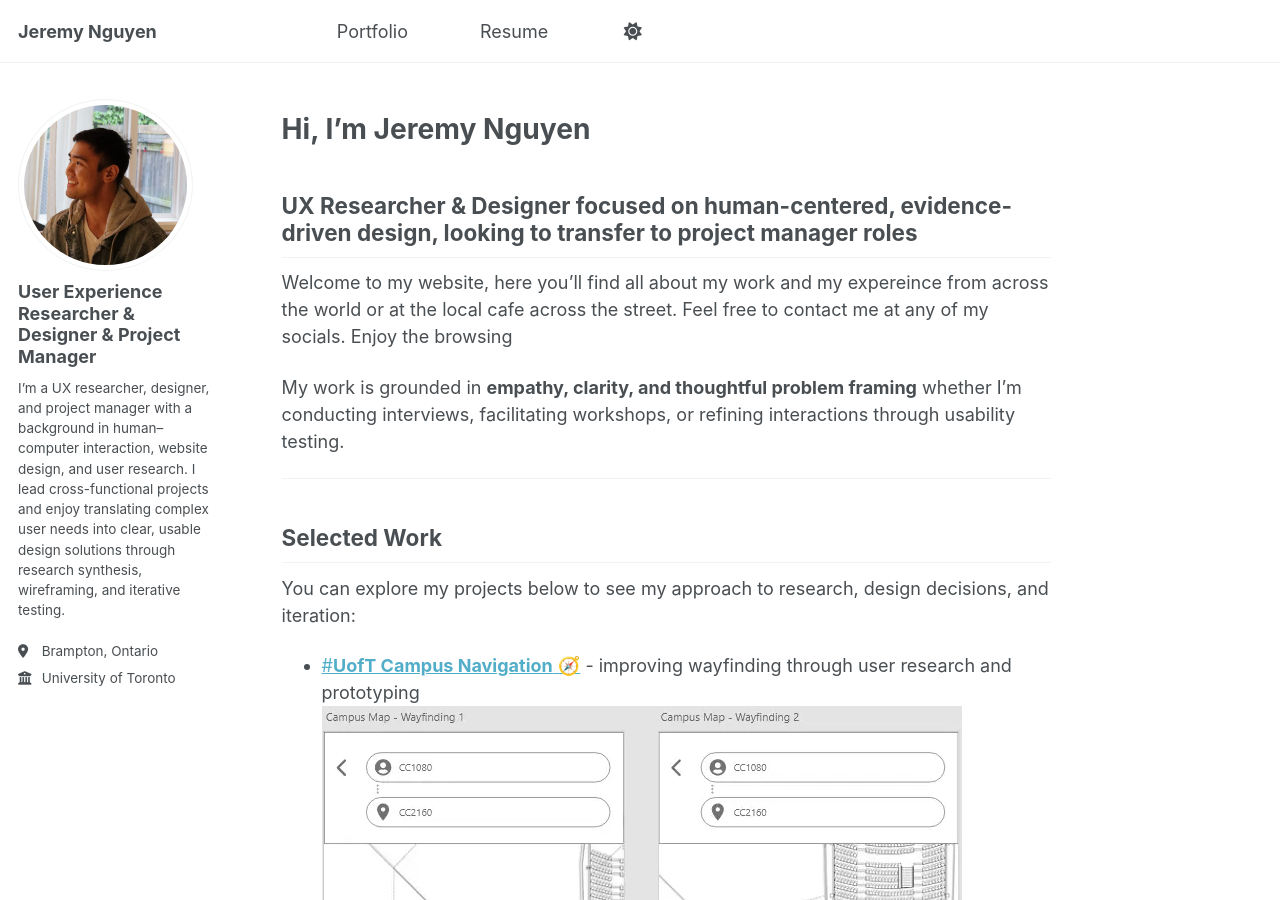
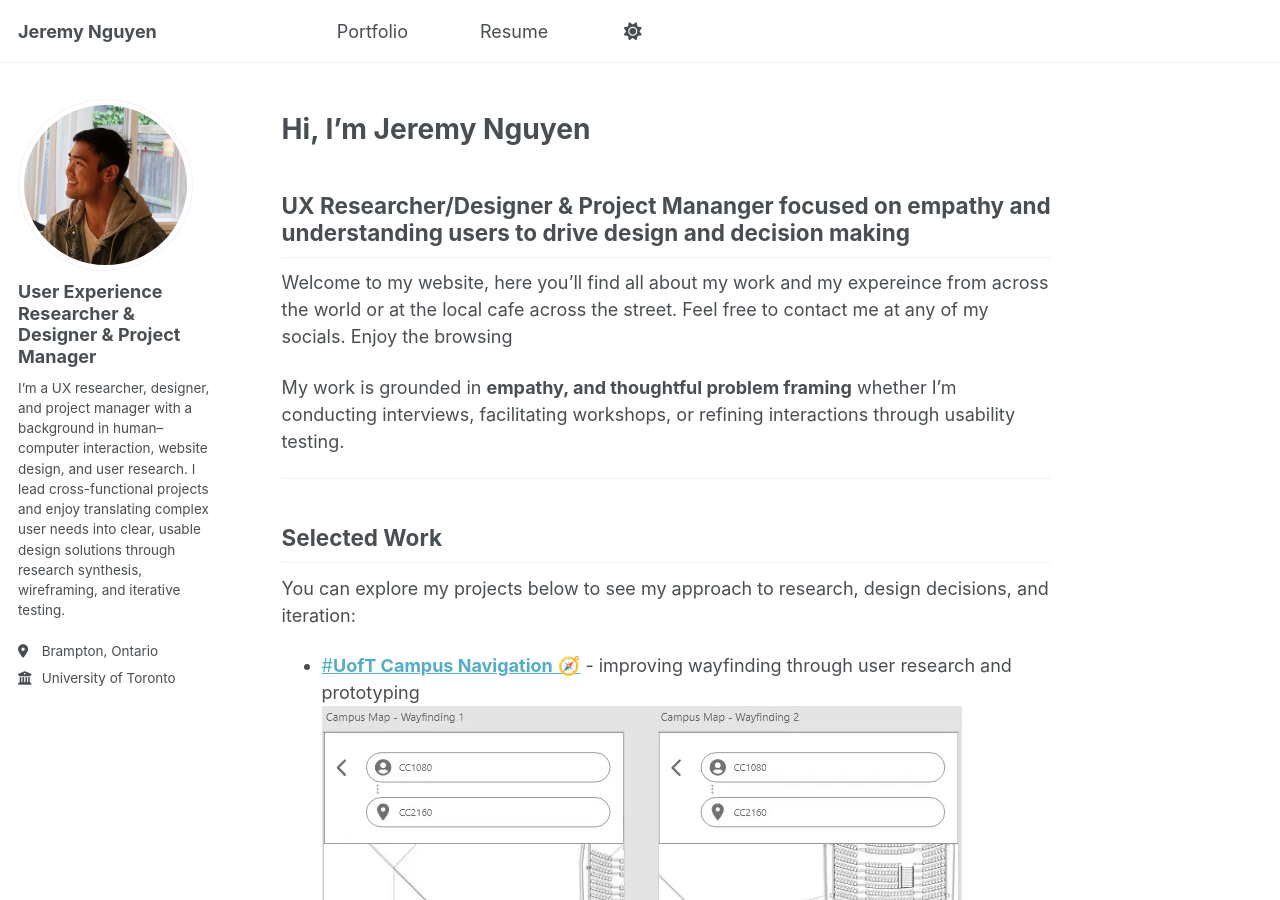
Before and after one commit to JeremyNguyenUXR/jeremynguyenuxr.github.io, a Jekyll site: the page built from _pages/about.md, in a window 1280 px wide and 900 px high. Built offline with Jekyll 4.4.1, drawn with Linux system fonts in a browser that asks for light colours; a script that is not in the unit is left out.

Commit message:
Edited text in about.md and config to clearly intentions to employers and goals

```diff
--- a/_pages/about.md
+++ b/_pages/about.md
@@ -9,11 +9,11 @@ redirect_from:
 
 # Hi, I’m Jeremy Nguyen
 
-## UX Researcher & Designer focused on human-centered, evidence-driven design, looking to transfer to project manager roles
+## UX Researcher/Designer & Project Mananger focused on empathy and understanding users to drive design and decision making
 
 Welcome to my website, here you'll find all about my work and my expereince from across the world or at the local cafe across the street. Feel free to contact me at any of my socials. Enjoy the browsing
 
-My work is grounded in **empathy, clarity, and thoughtful problem framing** whether I’m conducting interviews, facilitating workshops, or refining interactions through usability testing.
+My work is grounded in **empathy, and thoughtful problem framing** whether I’m conducting interviews, facilitating workshops, or refining interactions through usability testing.
 
 ---
 
```
Also changed, not shown: _portfolio/portfolio-2.md (+1 -1 lines).
